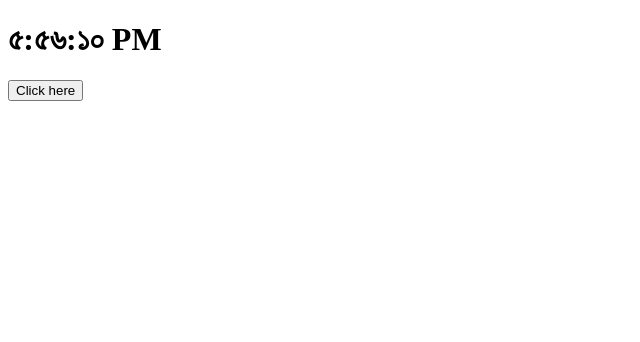
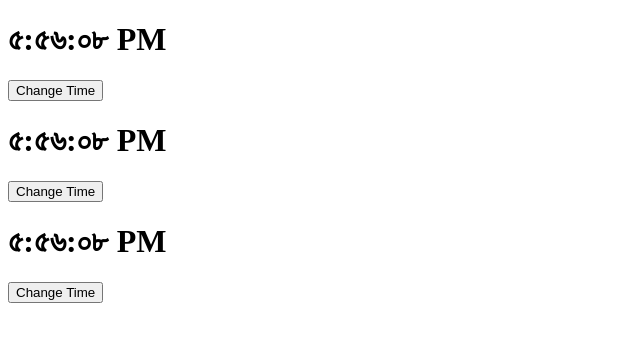
Before and after one commit to nazmulcse/react-tutorial-sumit, a React (Create React App) app: page / in a window 1280 px wide. Shown: the top 342 px of the page, without its empty margins (0-640 px from the left). Built offline with nearby package versions, Linux system fonts and the light colour scheme.

Commit message:
Lesson 9 completed

```diff
--- a/src/App.js
+++ b/src/App.js
@@ -1,7 +1,12 @@
-import Clock from './components/Clock';
+import ClockList from './components/ClockList';
 
 function App() {
-  return <div><Clock/></div>;
+    const quantity = [1, 2, 3];
+    return (
+        <div>
+            <ClockList quantity={quantity} />
+        </div>
+    );
 }
 
 export default App;
--- a/src/components/Button.js
+++ b/src/components/Button.js
@@ -2,12 +2,14 @@ import React from 'react';
 
 class Button extends React.Component {
     render() {
-        // console.log('Button is rendering');
-        const { change } = this.props;
+        const { change, locale, text, show } = this.props;
         return (
-            <button type="button" onClick={change}>
-                Click here
-            </button>
+            <div>
+                <button type="button" onClick={() => change(locale)}>
+                    {text}
+                </button>
+                {show && <p>Hello</p>}
+            </div>
         );
     }
 }
--- a/src/components/Clock.js
+++ b/src/components/Clock.js
@@ -19,13 +19,17 @@ class Clock extends React.Component {
 
     render() {
         const { date, locale } = this.state;
-        // console.log(locale);
         return (
             <div>
                 <h1 className="heading">
                     <span className="text">{date.toLocaleTimeString(locale)}</span>
                 </h1>
-                <Button change={this.handleClick.bind(this, 'en-US')}>Click Hereqq</Button>
+                <Button
+                    text="Change Time"
+                    change={this.handleClick}
+                    locale={locale === 'en-US' ? 'bn-BD' : 'en-US'}
+                    show={locale === 'en-US'}
+                />
             </div>
         );
     }
--- /dev/null
+++ b/src/components/ClockList.js
@@ -0,0 +1,12 @@
+import Clock from './Clock';
+
+function ClockList({ quantity = [] }) {
+    return (
+        <div>
+            {quantity.map((key) => (
+                <Clock key={key} />
+            ))}
+        </div>
+    );
+}
+export default ClockList;
--- a/src/index.js
+++ b/src/index.js
@@ -1,13 +1,13 @@
 import React from 'react';
-import ReactDOM from 'react-dom';
+import ReactDOM from 'react-dom/client';
 import App from './App';
 import reportWebVitals from './reportWebVitals';
 
-ReactDOM.render(
-  <React.StrictMode>
-      <App />
-  </React.StrictMode>,
-  document.getElementById('root')
+const root = ReactDOM.createRoot(document.getElementById('root'));
+root.render(
+    <React.StrictMode>
+        <App />
+    </React.StrictMode>
 );
 
 // If you want to start measuring performance in your app, pass a function
```
